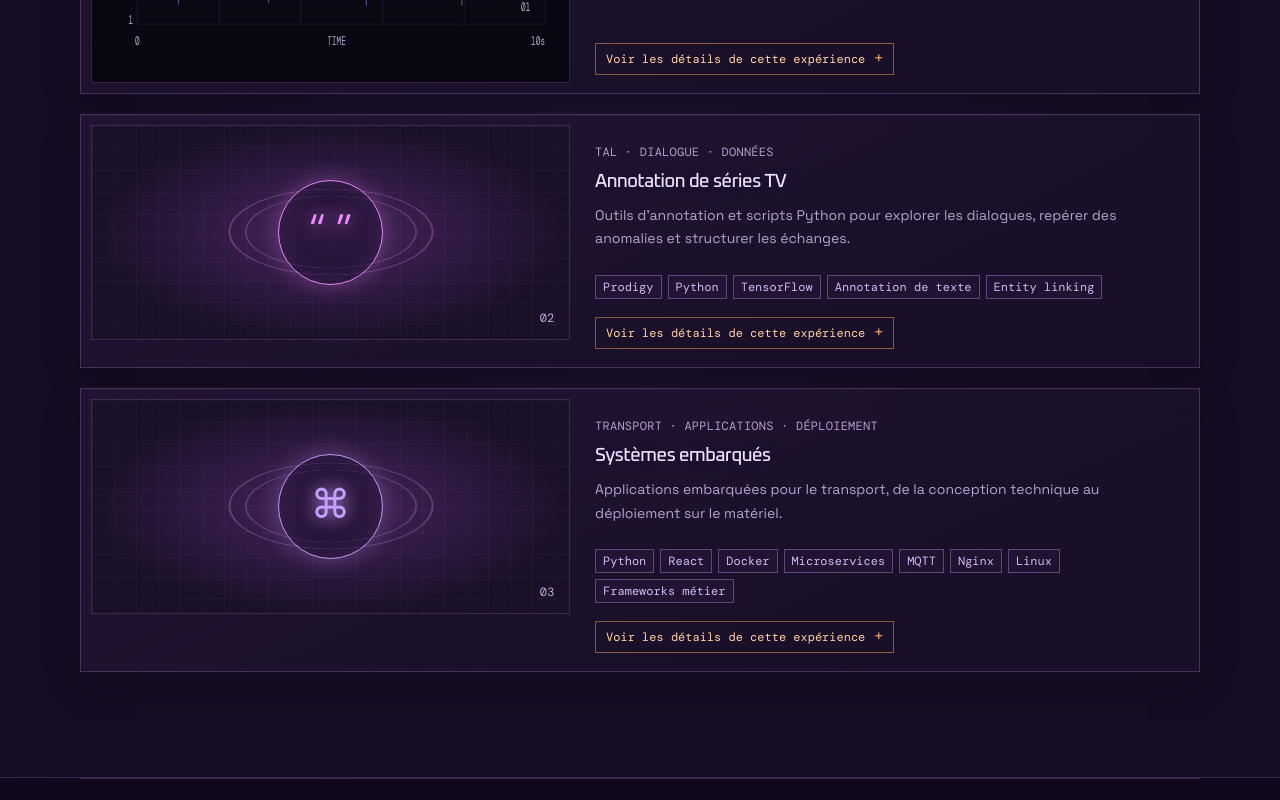
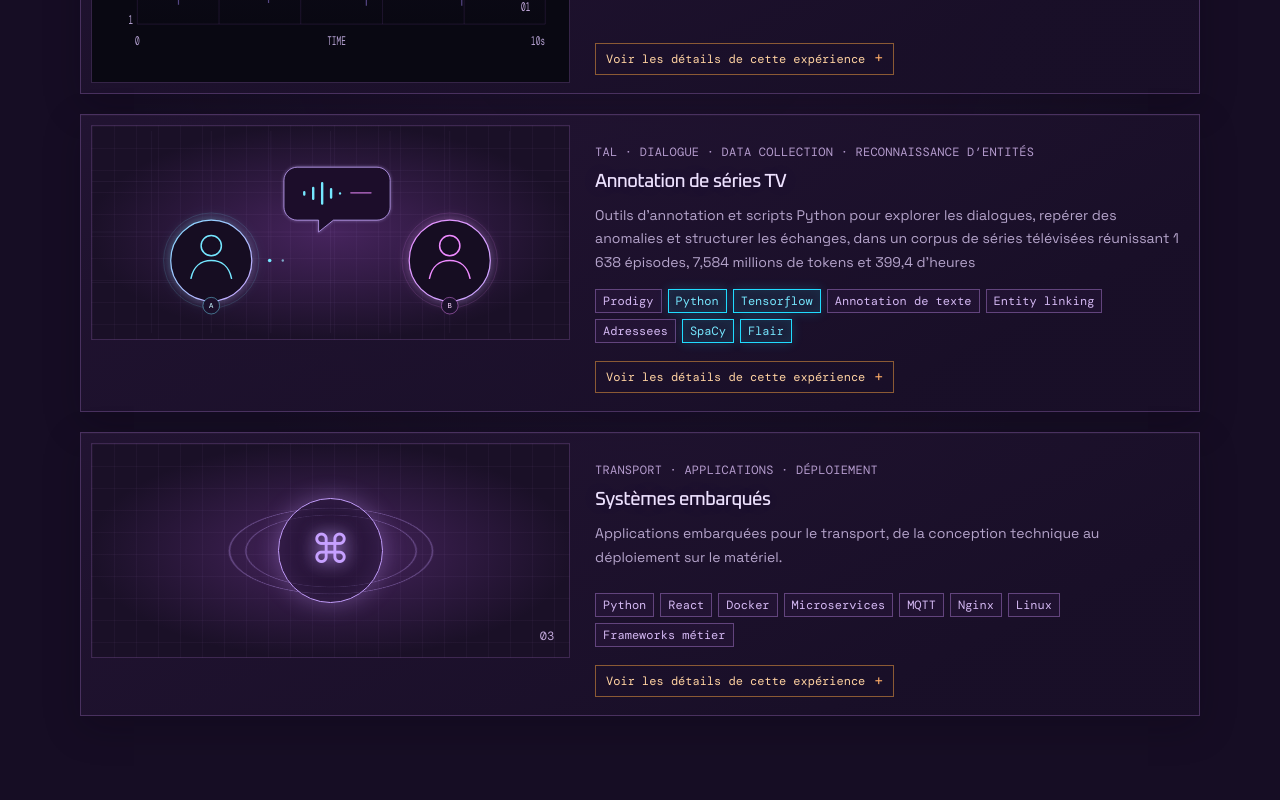
Before and after one commit to julietteBergoend/git-portfolio, a React (Vite) app in the folder portfolio/: page / in a window 1280 px wide. Shown: the part 1340-2140 px from the top of the page. Built offline with nearby package versions, Linux system fonts and the light colour scheme.

Commit message:
Update project 2 section

```diff
--- a/portfolio/src/App.css
+++ b/portfolio/src/App.css
@@ -1971,6 +1971,20 @@ body.loading-active {
   display: none;
 }
 
+.project-dialogue::before,
+.project-dialogue::after {
+  display: none;
+}
+
+.dialogue-diagram {
+  position: relative;
+  z-index: 1;
+  display: block;
+  width: min(100%, 800px);
+  height: auto;
+  max-height: 300px;
+}
+
 .cwt-chart {
   position: absolute;
   inset: 0;
--- a/portfolio/src/App.tsx
+++ b/portfolio/src/App.tsx
@@ -1,4 +1,5 @@
 import { useEffect, useState } from 'react'
+import dialogueAddressing from './assets/dialogue-addressing.svg'
 import platyFace from './assets/platy-glasses-transparent.png'
 import platypusImage from './assets/platy-contours.svg'
 import { translations, type Language } from './translations'
@@ -246,8 +247,8 @@ function App() {
                 return (
                   <article className="project" data-reveal key={project.number}>
                     <div
-                      className={`project-visual ${project.tone}${project.number === '01' ? ' project-wavelet' : ''}`}
-                      aria-label={`${project.name} — ${copy.projects.visualizationLabel}`}
+                      className={`project-visual ${project.tone}${project.number === '01' ? ' project-wavelet' : ''}${project.number === '02' ? ' project-dialogue' : ''}`}
+                      aria-label={`${project.name} — ${project.number === '02' ? copy.projects.dialogueVisualizationLabel : copy.projects.visualizationLabel}`}
                       role="img"
                     >
                       {project.number === '01' ? (
@@ -326,6 +327,8 @@ function App() {
                           <text className="cwt-label" x="90" y="56">CONTINUOUS WAVELET TRANSFORM</text>
                           <text className="cwt-number" x="735" y="266">{project.number}</text>
                         </svg>
+                      ) : project.number === '02' ? (
+                        <img className="dialogue-diagram" src={dialogueAddressing} alt="" />
                       ) : (
                         <>
                           <span className="project-symbol" aria-hidden="true">
@@ -344,11 +347,16 @@ function App() {
                         aria-label={copy.projects.skillsLabel}
                       >
                         {project.skills.map((skill) => {
+                          const normalizedSkill = skill.toLowerCase()
                           const isNeonSkill =
-                            project.number === '01' &&
-                            ['python', 'keras', 'tensorflow'].includes(
-                              skill.toLowerCase(),
-                            )
+                            (project.number === '01' &&
+                              ['python', 'keras', 'tensorflow'].includes(
+                                normalizedSkill,
+                              )) ||
+                            (project.number === '02' &&
+                              ['python', 'spacy', 'flair', 'tensorflow'].includes(
+                                normalizedSkill,
+                              ))
 
                           return (
                             <li
--- a/portfolio/src/translations/index.ts
+++ b/portfolio/src/translations/index.ts
@@ -87,8 +87,10 @@ const fr = {
           'Outils d’annotation et méthodes de traitement automatique de séries télévisées.',
         details: [
           'Création d’interfaces d’annotation avec Prodigy.',
+          'Nettoyage du corpus audio et texte, structuration des dialogues et annotation des interlocuteurs et entités.',
+          'Reconnaissance de visages sur des passages vidéo pour améliorer l\'outil d\'annotation',
           'Scripts Python pour repérer les anomalies et annoter les interlocuteurs et entités.',
-          'Recherche de modèles pour annoter automatiquement des corpus audio et textuels.',
+          'Recherche de modèles pour reconnaître automatiquement les entités dans les corpus audio et textuels.',
         ],
       },
       {
@@ -114,6 +116,7 @@ const fr = {
     headingEmphasis: 'et réalisations',
     aside: 'Projets issus de mes expériences professionnelles',
     visualizationLabel: 'visualisation abstraite',
+    dialogueVisualizationLabel: 'schéma du locuteur et de son destinataire',
     skillsLabel: 'Technologies et compétences',
     experienceDetailsLabel: 'Voir les détails de cette expérience',
     entries: [
@@ -131,15 +134,18 @@ const fr = {
       {
         number: '02',
         name: 'Annotation de séries TV',
-        category: 'TAL · Dialogue · Données',
+        category: 'TAL · Dialogue · Data collection · Reconnaissance d’entités',
         summary:
-          'Outils d’annotation et scripts Python pour explorer les dialogues, repérer des anomalies et structurer les échanges.',
+          'Outils d’annotation et scripts Python pour explorer les dialogues, repérer des anomalies et structurer les échanges, dans un corpus de séries télévisées réunissant 1 638 épisodes, 7,584 millions de tokens et 399,4 d\'heures',
         skills: [
           'Prodigy',
           'Python',
-          'TensorFlow',
+          'Tensorflow',
           'Annotation de texte',
           'Entity linking',
+          'Adressees',
+          'SpaCy',
+          'Flair'
         ],
         experienceIndex: 1,
         tone: 'project-magenta',
@@ -311,8 +317,10 @@ const en: Translation = {
           'Annotation tools and natural-language processing for television dialogue.',
         details: [
           'Built annotation interfaces with Prodigy.',
+          'Cleaned the audio and text corpus, structured dialogues, and annotated addressees and entities.',
+          'Used facial recognition on video segments to improve the annotation tool.',
           'Wrote Python scripts to detect text anomalies and annotate addressees and entities.',
-          'Researched models for automatic annotation of audio and text corpora.',
+          'Researched models for automatically recognizing entities in audio and text corpora.',
         ],
       },
       {
@@ -338,6 +346,7 @@ const en: Translation = {
     headingEmphasis: 'Thoughtful solutions.',
     aside: 'A few areas and outcomes drawn from my experience.',
     visualizationLabel: 'abstract visualization',
+    dialogueVisualizationLabel: 'diagram of the speaker and addressee',
     skillsLabel: 'Tools and skills',
     experienceDetailsLabel: 'View experience details',
     entries: [
@@ -362,10 +371,19 @@ const en: Translation = {
       {
         number: '02',
         name: 'TV series annotation',
-        category: 'NLP · Dialogue · Data',
+        category: 'NLP · Dialogue · Data collection · Entity recognition',
         summary:
-          'Annotation tools and Python scripts to explore dialogue, detect anomalies, and structure conversations.',
-        skills: ['Prodigy', 'Python', 'TensorFlow', 'Text annotation', 'Entity linking'],
+          'Annotation tools and Python scripts to explore dialogue, detect anomalies, and structure conversations across a TV-series corpus of 1,638 episodes, 7.584 million tokens, and 399.4 hours.',
+        skills: [
+          'Prodigy',
+          'Python',
+          'TensorFlow',
+          'Text annotation',
+          'Entity linking',
+          'Addressees',
+          'spaCy',
+          'Flair',
+        ],
         experienceIndex: 1,
         tone: 'project-magenta',
         symbol: '“ ”',
```
Also changed, not shown: portfolio/src/assets/dialogue-addressing.svg (added).
